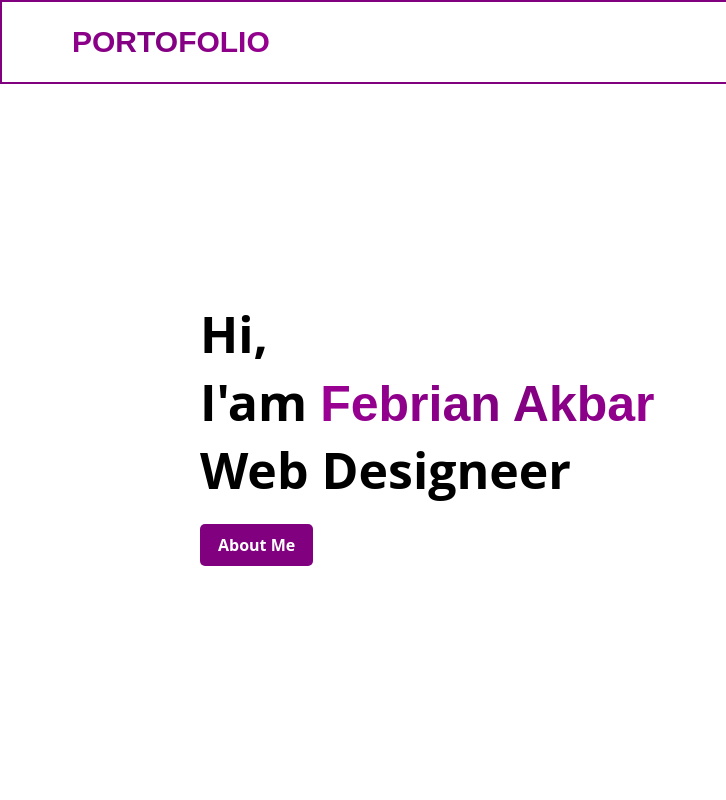
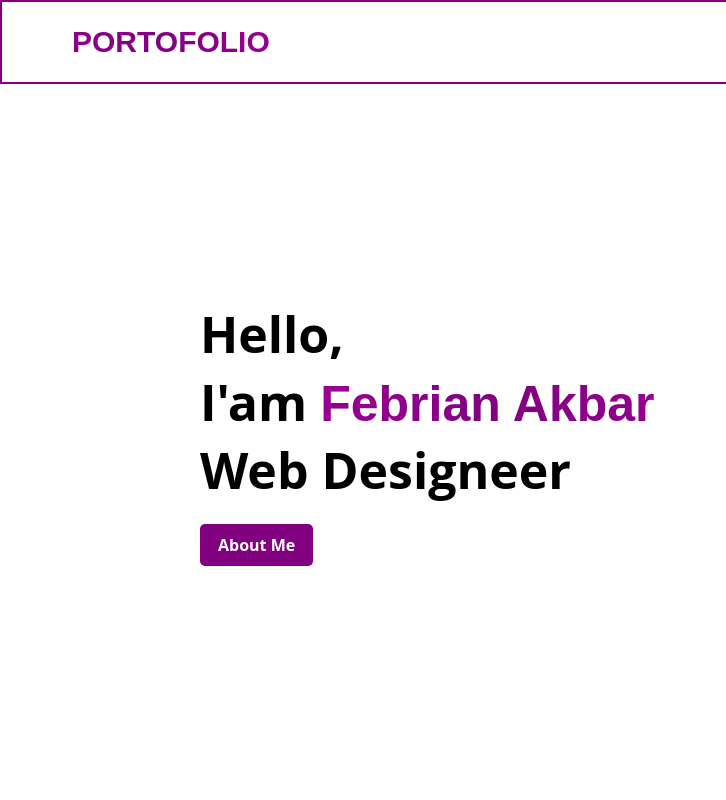
Before and after one commit to febrianakbar/myportofolio, a plain HTML site: page index.html in a window 1280 px wide. Shown: the top 800 px of the page, 0-726 px from the left. Drawn offline with Linux system fonts and the light colour scheme.

Commit message:
perbaruan

```diff
--- a/index.html
+++ b/index.html
@@ -22,7 +22,7 @@
     </header>
     <main>
         <div class="image">
-            <h1>Hi,<br>I'am <span>Febrian Akbar</span><br>Web Designeer</h1>
+            <h1>Hello,<br>I'am <span>Febrian Akbar</span><br>Web Designeer</h1>
             <img src="logo1.jpg">
             <a href="#about">About Me</a>
         </div>
```
